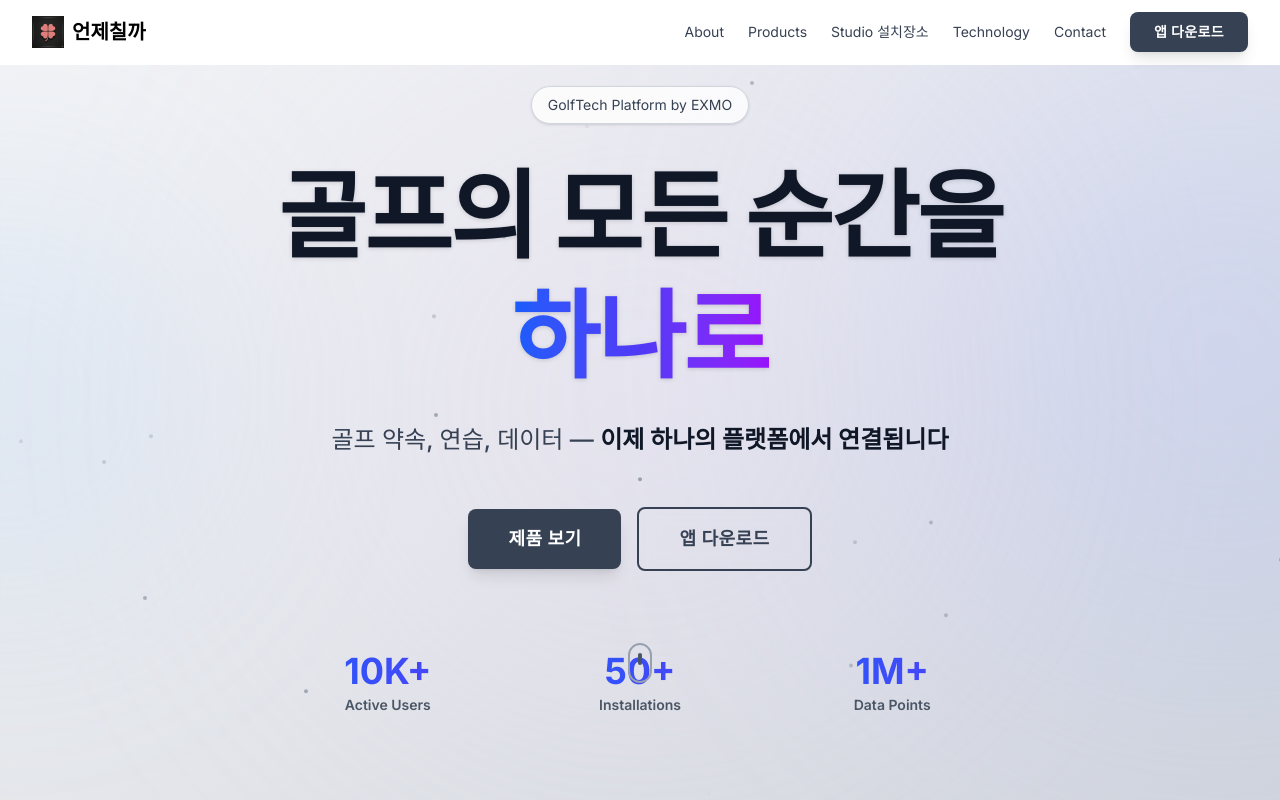
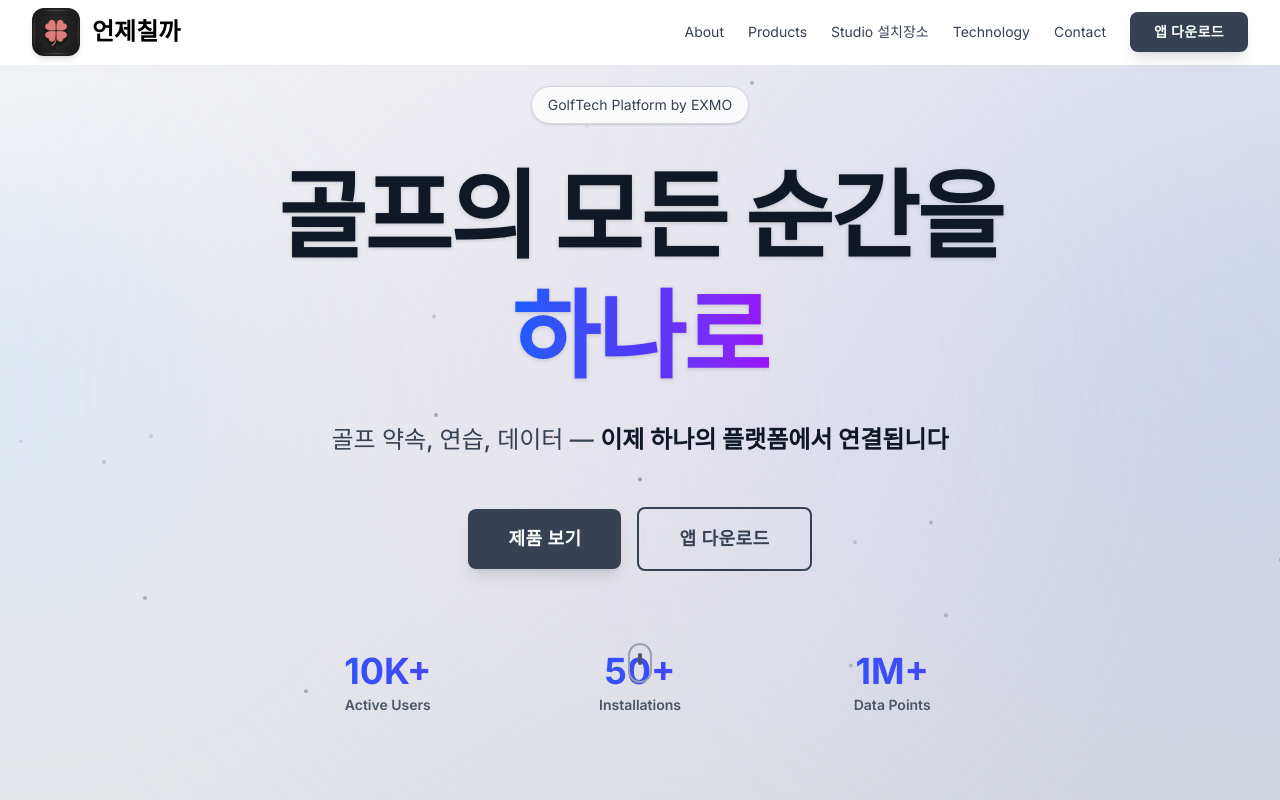
Before and after one commit to BAE-EXMO/ddadang, a Next.js app: page / in a window 1280 px wide. Shown: the top 800 px of the page. Built offline with nearby package versions, Linux system fonts and the light colour scheme; a web font is replaced by a local one.

Commit message:
Increase logo size and add rounded corners

```diff
--- a/components/ui/Footer.tsx
+++ b/components/ui/Footer.tsx
@@ -21,15 +21,15 @@ export default function Footer() {
         <div className="grid grid-cols-1 md:grid-cols-3 gap-12 mb-12">
           {/* Brand */}
           <div>
-            <div className="flex items-center gap-3 mb-4">
-              <div className="w-12 h-12">
+            <div className="flex items-center gap-4 mb-4">
+              <div className="w-16 h-16 rounded-2xl overflow-hidden shadow-xl">
                 <img
                   src="/images/logo.png"
                   alt="언제칠까 로고"
-                  className="w-full h-full object-contain drop-shadow-lg"
+                  className="w-full h-full object-contain"
                 />
               </div>
-              <h3 className="text-2xl font-bold">
+              <h3 className="text-3xl font-bold">
                 <span className="text-white">
                   언제칠까
                 </span>
--- a/components/ui/Header.tsx
+++ b/components/ui/Header.tsx
@@ -35,15 +35,15 @@ export default function Header() {
       <nav className="max-w-7xl mx-auto px-6 lg:px-8">
         <div className="flex items-center justify-between h-16">
           {/* Logo */}
-          <a href="#" className="flex items-center space-x-2">
-            <div className="relative w-8 h-8">
+          <a href="#" className="flex items-center space-x-3">
+            <div className="relative w-12 h-12 rounded-xl overflow-hidden shadow-md">
               <img
                 src="/images/logo.png"
                 alt="언제칠까 로고"
                 className="w-full h-full object-contain"
               />
             </div>
-            <div className="text-xl font-bold text-black">
+            <div className="text-2xl font-bold text-black">
               언제칠까
             </div>
           </a>
```
